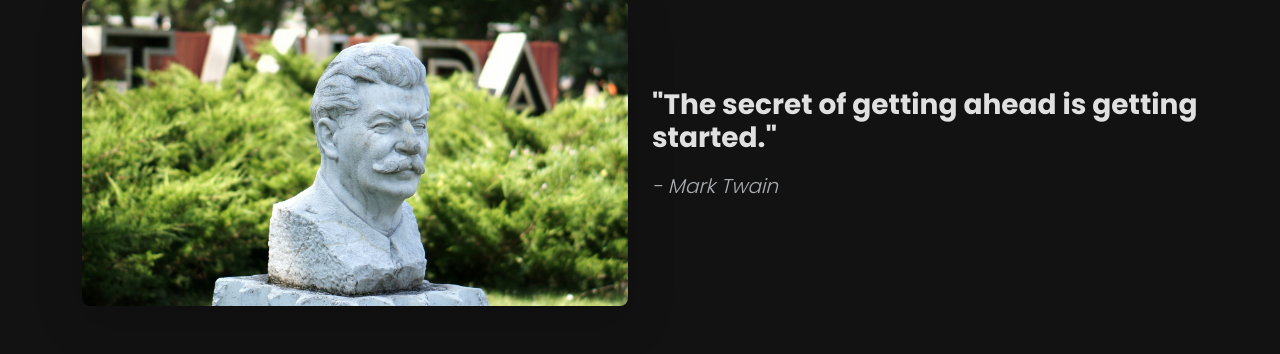
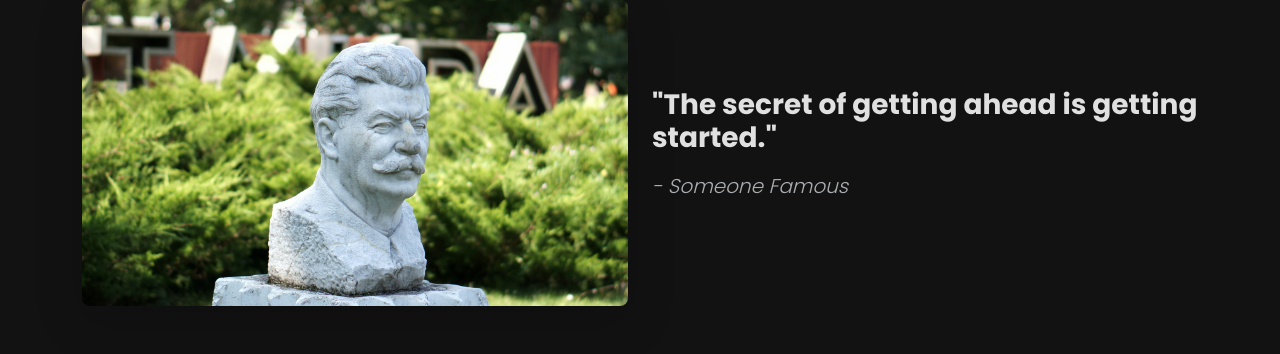
Before and after one commit to sarvam207/TaskMate, a Django app: page / in a window 1280 px wide. Shown: the part 1082-1436 px from the top of the page. Run offline with Django 5.2, Linux system fonts and the light colour scheme.

Commit message:
Update index.html

```diff
--- a/todolist_app/templates/index.html
+++ b/todolist_app/templates/index.html
@@ -142,7 +142,7 @@
         </div>
         <div class="col-md-6 text-center text-md-start">
             <h3 class="fw-bold mb-3" style="color: #E0E0E0;">"The secret of getting ahead is getting started."</h3>
-            <p class="lead text-muted fst-italic">- Mark Twain</p>
+            <p class="lead text-muted fst-italic">- Someone Famous </p>
         </div>
     </div>
 </div>
```
